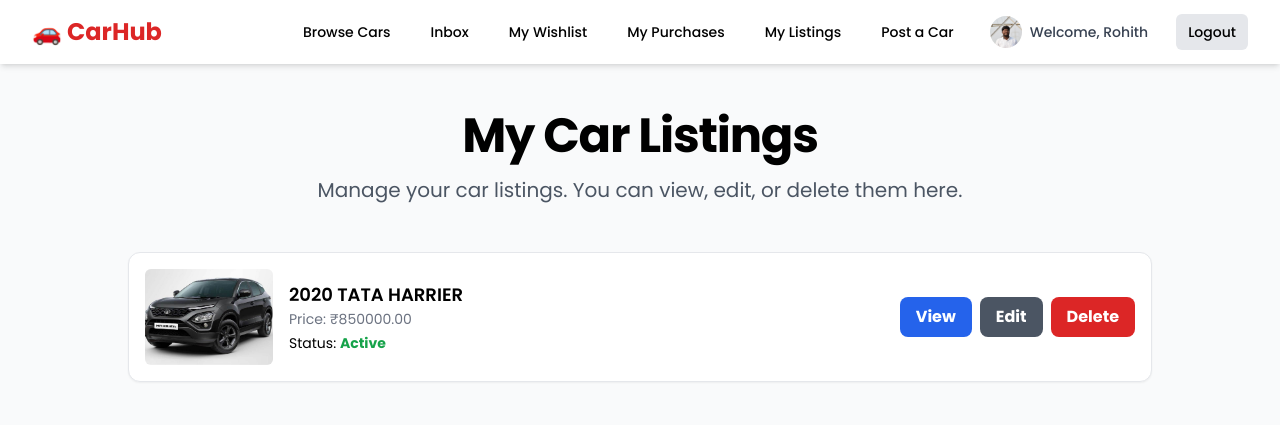
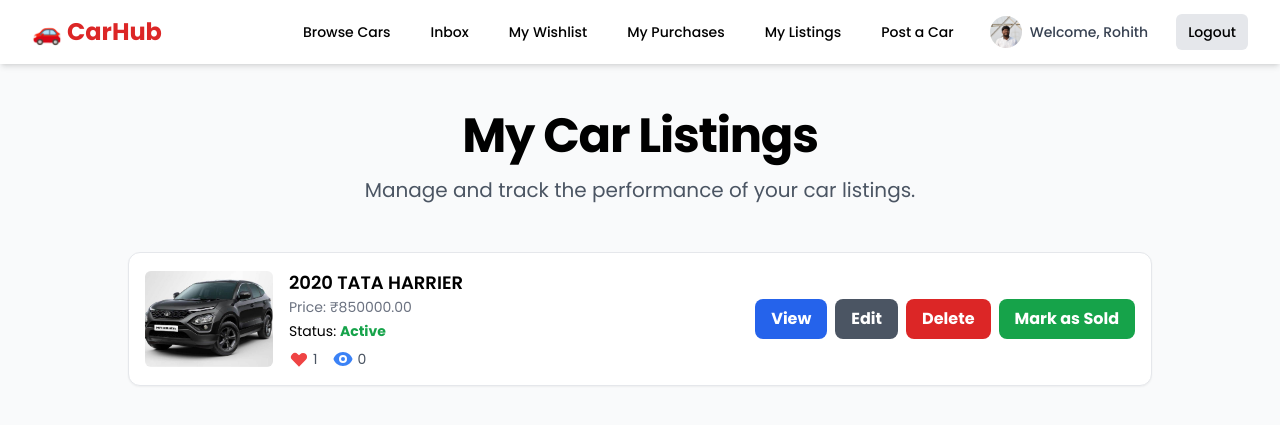
Before and after one commit to rohiththumma/CarHub, a Django app: page /my-listings/ in a window 1280 px wide. Shown: the top 425 px of the page. Run offline with Django 5.2, Linux system fonts and the light colour scheme; a user stored in the database is signed in; data comes from the database, SQL or seed files in the repository; both versions use the stored data as it was after the commit; some libraries are stand-ins or nearby versions.

Commit message:
added Count and whistlist count

```diff
--- a/listings/models.py
+++ b/listings/models.py
@@ -1,3 +1,5 @@
+# File: listings/models.py
+
 from django.db import models
 from django.contrib.auth.models import User
 from django.core.validators import MinValueValidator, MaxValueValidator
@@ -32,10 +34,8 @@ class CarListing(models.Model):
     year = models.PositiveIntegerField()
     price = models.PositiveIntegerField(help_text="Price in INR")
 
-    # --- NEW FIELD ADDED ---
-    kms_driven = models.PositiveIntegerField(help_text="Kilometers driven")
+    kms_driven = models.PositiveIntegerField(help_text="Kilometers driven", default=0)
 
-    # This is now the MAIN or COVER image for the listing
     image = models.ImageField(upload_to='car_images/', default='car_images/default.png', verbose_name="Main Image")
 
     mileage = models.PositiveIntegerField(help_text="Mileage in KMPL or KM/Charge")
@@ -54,25 +54,23 @@ class CarListing(models.Model):
 
     wishlist = models.ManyToManyField(User, related_name='wishlist_items', blank=True)
 
+    # --- NEW FIELD FOR VIEW COUNT ---
+    views = models.PositiveIntegerField(default=0)
+
     created_at = models.DateTimeField(auto_now_add=True)
     updated_at = models.DateTimeField(auto_now=True)
 
     def __str__(self):
         return f"{self.year} {self.make} {self.model} - ₹{self.price}"
 
-# --- NEW MODEL TO STORE ADDITIONAL IMAGES ---
+# ... (CarImage, Message, Review, and Profile models remain the same) ...
 class CarImage(models.Model):
-    """
-    A model to store multiple additional images for a single car listing.
-    """
     listing = models.ForeignKey(CarListing, related_name='additional_images', on_delete=models.CASCADE)
     image = models.ImageField(upload_to='car_images/additional/')
 
     def __str__(self):
         return f"Image for {self.listing.make} {self.listing.model}"
 
-
-# ... (Message, Review, and Profile models remain the same) ...
 class Message(models.Model):
     sender = models.ForeignKey(User, on_delete=models.CASCADE, related_name='sent_messages')
     receiver = models.ForeignKey(User, on_delete=models.CASCADE, related_name='received_messages')
--- a/listings/views.py
+++ b/listings/views.py
@@ -10,9 +10,10 @@ from .forms import (
     MessageForm, CarFilterForm, ReviewForm
 )
 from django.contrib.auth import logout
-from django.db.models import Q, Avg
+# --- Import F and Count ---
+from django.db.models import Q, Avg, Count, F
 
-# ... (all other views from landing_page_view to inbox_view remain the same) ...
+# ... (all other views from landing_page_view to car_list_view remain the same) ...
 def landing_page_view(request):
     featured_listings = CarListing.objects.filter(status='ACTIVE').order_by('-created_at')[:3]
     return render(request, 'landing.html', {'featured_listings': featured_listings})
@@ -63,8 +64,20 @@ def car_list_view(request):
     }
     return render(request, 'car_list.html', context)
 
+# --- UPDATED car_detail_view ---
 def car_detail_view(request, pk):
     car = get_object_or_404(CarListing, id=pk, status='ACTIVE')
+
+    # --- Increment the view counter ---
+    # We only increment if the user is logged in and is NOT the seller.
+    if request.user.is_authenticated and request.user != car.seller:
+        # F() is a database-level operation that prevents race conditions.
+        # It's the safest way to increment a value.
+        car.views = F('views') + 1
+        car.save()
+        # We must refresh the object from the database to see the new value
+        car.refresh_from_db()
+
     message_form = MessageForm()
     if request.method == 'POST':
         if not request.user.is_authenticated:
@@ -79,8 +92,10 @@ def car_detail_view(request, pk):
             new_message.save()
             messages.success(request, f"Your message has been sent to {car.seller.username}.")
             return redirect('car-detail', pk=pk)
+
     return render(request, 'car_detail.html', {'car': car, 'message_form': message_form})
 
+# ... (all other views from signup_view to post_car_view remain the same) ...
 def signup_view(request):
     if request.method == 'POST':
         form = UserCreationForm(request.POST)
@@ -116,9 +131,18 @@ def post_car_view(request):
         form = CarListingForm()
     return render(request, 'post_car.html', {'form': form, 'page_title': 'Post Your Car for Sale'})
 
+# --- UPDATED my_listings_view ---
 @login_required
 def my_listings_view(request):
-    user_listings = CarListing.objects.filter(seller=request.user).order_by('-created_at')
+    user_listings_query = CarListing.objects.filter(seller=request.user)
+
+    # We annotate the queryset to get the wishlist count for each listing
+    user_listings = user_listings_query.annotate(
+        wishlist_count=Count('wishlist')
+    ).order_by('-created_at')
+
+    # The 'views' count is already on the model, so we don't need to annotate it.
+    # We can access it directly in the template as 'listing.views'.
     return render(request, 'my_listings.html', {'listings': user_listings, 'page_title': 'My Car Listings'})
 
 @login_required
@@ -241,15 +265,11 @@ def inbox_view(request):
     }
     return render(request, 'inbox.html', context)
 
-# --- UPDATED conversation_view ---
 @login_required
 def conversation_view(request, listing_pk, other_user_pk):
     listing = get_object_or_404(CarListing, id=listing_pk)
     other_user = get_object_or_404(User, id=other_user_pk)
 
-    # --- FINAL, CORRECTED AUTHORIZATION CHECK ---
-    # The participants in the conversation are the logged-in user and the 'other_user' from the URL.
-    # A valid conversation must involve the seller of the car. This single check works for all cases.
     if listing.seller not in [request.user, other_user]:
         messages.error(request, "You are not authorized to view this conversation.")
         return redirect('inbox')
@@ -258,7 +278,6 @@ def conversation_view(request, listing_pk, other_user_pk):
         messages.error(request, "Invalid conversation.")
         return redirect('inbox')
 
-    # --- FIX: Mark messages as read when the conversation is viewed ---
     Message.objects.filter(
         listing=listing,
         sender=other_user,
--- a/templates/my_listings.html
+++ b/templates/my_listings.html
@@ -11,7 +11,7 @@
             {{ page_title }}
         </h1>
         <p class="mt-4 text-xl text-gray-600">
-            Manage your car listings. You can view, edit, or delete them here.
+            Manage and track the performance of your car listings.
         </p>
     </header>
 
@@ -44,12 +44,24 @@
                                 <span class="font-bold text-yellow-600">{{ listing.get_status_display }}</span>
                             {% endif %}
                         </p>
+                        <!-- --- UPDATED STATS SECTION --- -->
+                        <div class="mt-2 flex items-center space-x-4 text-sm text-gray-600">
+                            <!-- Wishlist Count -->
+                            <div class="flex items-center" title="Wishlisted by {{ listing.wishlist_count }} user{{ listing.wishlist_count|pluralize }}">
+                                <svg class="w-5 h-5 text-red-500 mr-1" fill="currentColor" viewBox="0 0 20 20" xmlns="http://www.w3.org/2000/svg"><path fill-rule="evenodd" d="M3.172 5.172a4 4 0 015.656 0L10 6.343l1.172-1.171a4 4 0 115.656 5.656L10 17.657l-6.828-6.829a4 4 0 010-5.656z" clip-rule="evenodd"></path></svg>
+                                <span>{{ listing.wishlist_count }}</span>
+                            </div>
+                            <!-- View Count -->
+                            <div class="flex items-center" title="{{ listing.views }} view{{ listing.views|pluralize }}">
+                                <svg class="w-5 h-5 text-blue-500 mr-1" fill="currentColor" viewBox="0 0 20 20" xmlns="http://www.w3.org/2000/svg"><path d="M10 12a2 2 0 100-4 2 2 0 000 4z" /><path fill-rule="evenodd" d="M.458 10C1.732 5.943 5.522 3 10 3s8.268 2.943 9.542 7c-1.274 4.057-5.022 7-9.542 7S1.732 14.057.458 10zM14 10a4 4 0 11-8 0 4 4 0 018 0z" clip-rule="evenodd" /></svg>
+                                <span>{{ listing.views }}</span>
+                            </div>
+                        </div>
                     </div>
                 </div>
 
                 <!-- Action Buttons -->
                 <div class="flex items-center space-x-2">
-                    <!-- THIS IS THE CORRECTED VIEW BUTTON -->
                     <a href="{% url 'my-listing-detail' listing.id %}" class="bg-blue-600 text-white font-bold py-2 px-4 rounded-lg hover:bg-blue-700 transition-colors duration-300">
                         View
                     </a>
@@ -59,6 +71,11 @@
                     <a href="{% url 'delete-listing' listing.id %}" class="bg-red-600 text-white font-bold py-2 px-4 rounded-lg hover:bg-red-700 transition-colors duration-300">
                         Delete
                     </a>
+                    {% if listing.status == 'ACTIVE' %}
+                        <a href="{% url 'mark-as-sold' listing.id %}" class="bg-green-600 text-white font-bold py-2 px-4 rounded-lg hover:bg-green-700 transition-colors duration-300">
+                            Mark as Sold
+                        </a>
+                    {% endif %}
                 </div>
             </div>
             {% empty %}
```
Also changed, not shown: db.sqlite3, listings/migrations/0003_carlisting_views_alter_carlisting_kms_driven.py (added).
